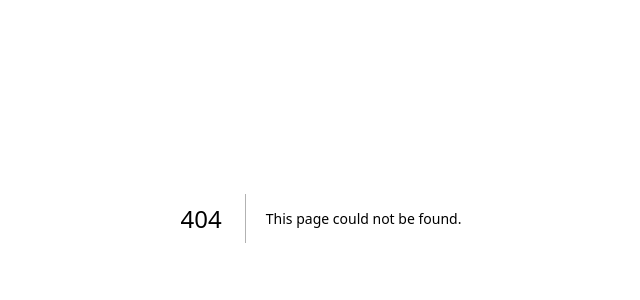
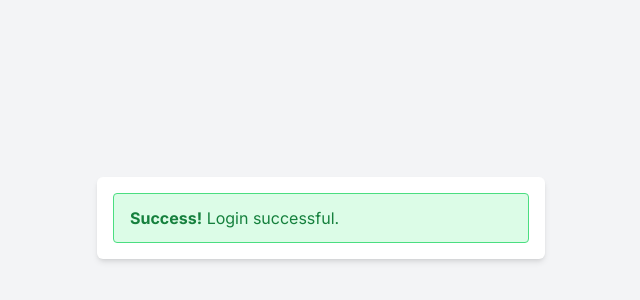
Before and after one commit to NethalaNikhil/SkillCapital, a Next.js app in the folder my-next-app/: page /success in a window 1280 px wide. Before the commit this address had no page. Shown: the part 182-482 px from the top of the page, without its empty margins (319-959 px from the left). Built offline with nearby package versions, Linux system fonts and the light colour scheme.

Commit message:
suceess folder added

```diff
--- a/my-next-app/src/app/page.js
+++ b/my-next-app/src/app/page.js
@@ -7,6 +7,7 @@ import TextField from '@mui/material/TextField';
 import Checkbox from '@mui/material/Checkbox';
 import { useState } from 'react';
 import axios from 'axios';
+import Link from 'next/Link'
 
 const label = { inputProps: { 'aria-label': 'Checkbox demo' } };
 
@@ -42,7 +43,7 @@ export default function LoginPage() {
                 });
 
                 if (response.status === 200) {
-                    console.log('Login successful', response.data);
+                    <Link href={'/success/page.js'}></Link>
                 }
             } catch (error) {
                 if (error.response && error.response.status === 401) {
--- /dev/null
+++ b/my-next-app/src/app/success/page.js
@@ -0,0 +1,13 @@
+
+export default function Home() {
+  return (
+    <div className="flex items-center justify-center min-h-screen bg-gray-100">
+        <div className="max-w-md w-full mx-auto bg-white shadow-md rounded-md p-4">
+            <div className="bg-green-100 border border-green-400 text-green-700 px-4 py-3 rounded relative" role="alert">
+            <strong className="font-bold">Success!</strong>
+            <span className="block sm:inline"> Login successful.</span>
+            </div>
+      </div>
+    </div>
+  );
+}
```
